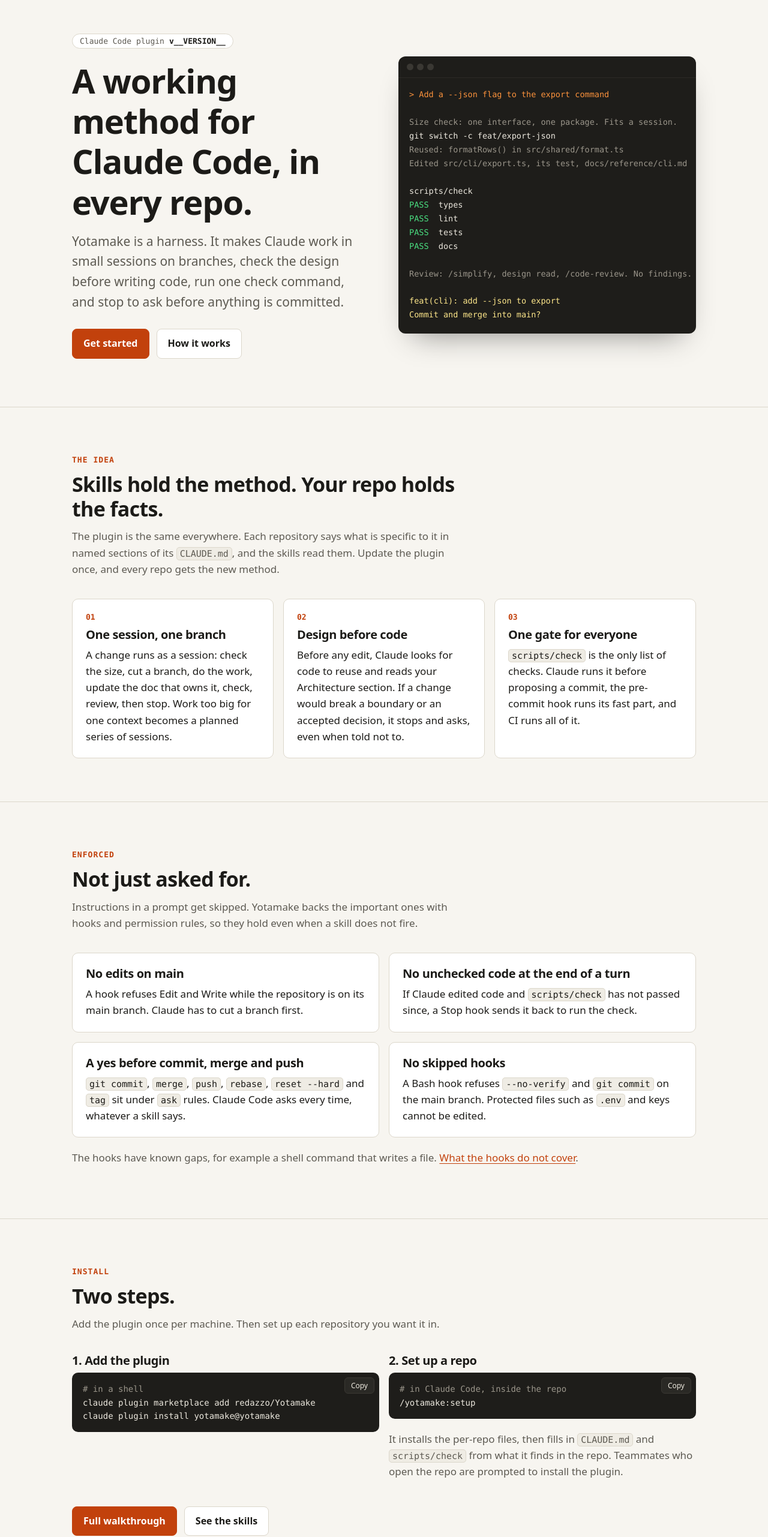
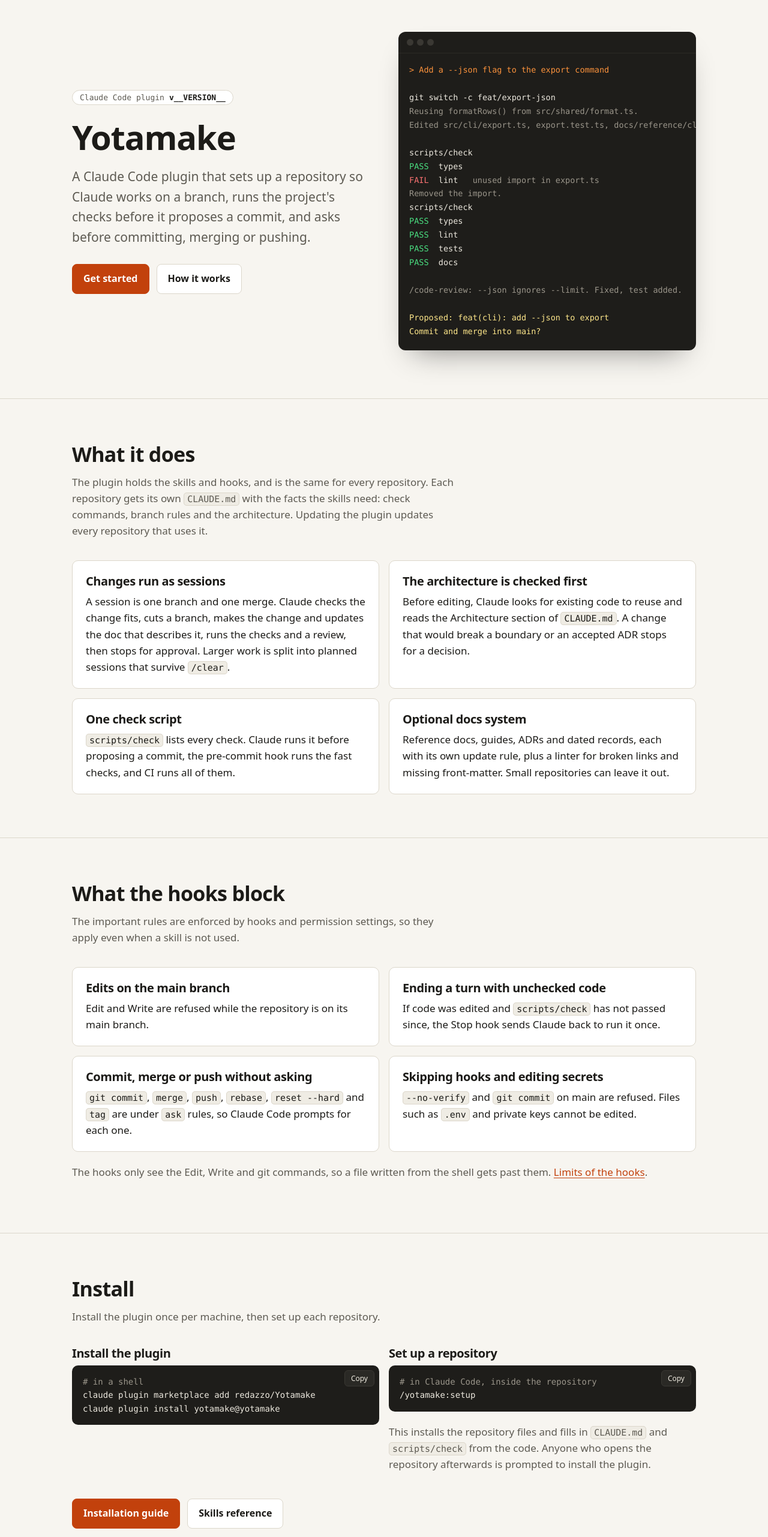
Before and after one commit to redazzo/Yotamake, a plain HTML site: page site/index.html in a window 1280 px wide. Shown: the part 80-2642 px from the top of the page at 60% size. Drawn offline with Linux system fonts and the light colour scheme.

Commit message:
chore(site): rewrite the site copy in a neutral docs voice
Plain headings instead of slogans, no section labels, a more realistic
example session, and the CSS those changes left unused removed.

Co-Authored-By: Claude Opus 5.5 <noreply@anthropic.com>

```diff
--- a/site/index.html
+++ b/site/index.html
@@ -29,31 +29,34 @@
   <div class="wrap">
     <div>
       <span class="version-tag">Claude Code plugin <b>v__VERSION__</b></span>
-      <h1>A working method for Claude Code, in every repo.</h1>
-      <p class="lede">Yotamake is a harness. It makes Claude work in small sessions on branches, check the design before writing code, run one check command, and stop to ask before anything is committed.</p>
+      <h1>Yotamake</h1>
+      <p class="lede">A Claude Code plugin that sets up a repository so Claude works on a branch, runs the project's checks before it proposes a commit, and asks before committing, merging or pushing.</p>
       <div class="actions">
         <a class="btn primary" href="get-started.html">Get started</a>
         <a class="btn" href="how-it-works.html">How it works</a>
       </div>
     </div>
-    <div class="terminal" role="img" aria-label="An example session: Claude cuts a branch, checks the design, makes the change, runs the checks and the review, then asks before committing.">
+    <div class="terminal" role="img" aria-label="An example session: Claude cuts a branch, edits the code, a lint check fails and is fixed, the review finds one issue, then Claude asks before committing.">
       <div class="terminal-bar"><span></span><span></span><span></span></div>
       <div class="terminal-body"><span class="u">&gt; Add a --json flag to the export command</span>
 
-<span class="d">Size check: one interface, one package. Fits a session.</span>
 git switch -c feat/export-json
-<span class="d">Reused: formatRows() in src/shared/format.ts</span>
-<span class="d">Edited src/cli/export.ts, its test, docs/reference/cli.md</span>
+<span class="d">Reusing formatRows() from src/shared/format.ts.
+Edited src/cli/export.ts, export.test.ts, docs/reference/cli.md</span>
 
+scripts/check
+<span class="ok">PASS</span>  types
+<span class="fail">FAIL</span>  lint   <span class="d">unused import in export.ts</span>
+<span class="d">Removed the import.</span>
 scripts/check
 <span class="ok">PASS</span>  types
 <span class="ok">PASS</span>  lint
 <span class="ok">PASS</span>  tests
 <span class="ok">PASS</span>  docs
 
-<span class="d">Review: /simplify, design read, /code-review. No findings.</span>
+<span class="d">/code-review: --json ignores --limit. Fixed, test added.</span>
 
-<span class="q">feat(cli): add --json to export
+<span class="q">Proposed: feat(cli): add --json to export
 Commit and merge into main?</span></div>
     </div>
   </div>
@@ -62,25 +65,25 @@ Commit and merge into main?</span></div>
 <section>
   <div class="wrap">
     <div class="section-head">
-      <span class="eyebrow">The idea</span>
-      <h2>Skills hold the method. Your repo holds the facts.</h2>
-      <p>The plugin is the same everywhere. Each repository says what is specific to it in named sections of its <code>CLAUDE.md</code>, and the skills read them. Update the plugin once, and every repo gets the new method.</p>
+      <h2>What it does</h2>
+      <p>The plugin holds the skills and hooks, and is the same for every repository. Each repository gets its own <code>CLAUDE.md</code> with the facts the skills need: check commands, branch rules and the architecture. Updating the plugin updates every repository that uses it.</p>
     </div>
-    <div class="grid three">
+    <div class="grid two">
       <div class="card">
-        <span class="num">01</span>
-        <h3>One session, one branch</h3>
-        <p>A change runs as a session: check the size, cut a branch, do the work, update the doc that owns it, check, review, then stop. Work too big for one context becomes a planned series of sessions.</p>
+        <h3>Changes run as sessions</h3>
+        <p>A session is one branch and one merge. Claude checks the change fits, cuts a branch, makes the change and updates the doc that describes it, runs the checks and a review, then stops for approval. Larger work is split into planned sessions that survive <code>/clear</code>.</p>
       </div>
       <div class="card">
-        <span class="num">02</span>
-        <h3>Design before code</h3>
-        <p>Before any edit, Claude looks for code to reuse and reads your Architecture section. If a change would break a boundary or an accepted decision, it stops and asks, even when told not to.</p>
+        <h3>The architecture is checked first</h3>
+        <p>Before editing, Claude looks for existing code to reuse and reads the Architecture section of <code>CLAUDE.md</code>. A change that would break a boundary or an accepted ADR stops for a decision.</p>
       </div>
       <div class="card">
-        <span class="num">03</span>
-        <h3>One gate for everyone</h3>
-        <p><code>scripts/check</code> is the only list of checks. Claude runs it before proposing a commit, the pre-commit hook runs its fast part, and CI runs all of it.</p>
+        <h3>One check script</h3>
+        <p><code>scripts/check</code> lists every check. Claude runs it before proposing a commit, the pre-commit hook runs the fast checks, and CI runs all of them.</p>
+      </div>
+      <div class="card">
+        <h3>Optional docs system</h3>
+        <p>Reference docs, guides, ADRs and dated records, each with its own update rule, plus a linter for broken links and missing front-matter. Small repositories can leave it out.</p>
       </div>
     </div>
   </div>
@@ -89,56 +92,54 @@ Commit and merge into main?</span></div>
 <section>
   <div class="wrap">
     <div class="section-head">
-      <span class="eyebrow">Enforced</span>
-      <h2>Not just asked for.</h2>
-      <p>Instructions in a prompt get skipped. Yotamake backs the important ones with hooks and permission rules, so they hold even when a skill does not fire.</p>
+      <h2>What the hooks block</h2>
+      <p>The important rules are enforced by hooks and permission settings, so they apply even when a skill is not used.</p>
     </div>
     <div class="grid two">
       <div class="card">
-        <h3>No edits on main</h3>
-        <p>A hook refuses Edit and Write while the repository is on its main branch. Claude has to cut a branch first.</p>
+        <h3>Edits on the main branch</h3>
+        <p>Edit and Write are refused while the repository is on its main branch.</p>
       </div>
       <div class="card">
-        <h3>No unchecked code at the end of a turn</h3>
-        <p>If Claude edited code and <code>scripts/check</code> has not passed since, a Stop hook sends it back to run the check.</p>
+        <h3>Ending a turn with unchecked code</h3>
+        <p>If code was edited and <code>scripts/check</code> has not passed since, the Stop hook sends Claude back to run it once.</p>
       </div>
       <div class="card">
-        <h3>A yes before commit, merge and push</h3>
-        <p><code>git commit</code>, <code>merge</code>, <code>push</code>, <code>rebase</code>, <code>reset --hard</code> and <code>tag</code> sit under <code>ask</code> rules. Claude Code asks every time, whatever a skill says.</p>
+        <h3>Commit, merge or push without asking</h3>
+        <p><code>git commit</code>, <code>merge</code>, <code>push</code>, <code>rebase</code>, <code>reset --hard</code> and <code>tag</code> are under <code>ask</code> rules, so Claude Code prompts for each one.</p>
       </div>
       <div class="card">
-        <h3>No skipped hooks</h3>
-        <p>A Bash hook refuses <code>--no-verify</code> and <code>git commit</code> on the main branch. Protected files such as <code>.env</code> and keys cannot be edited.</p>
+        <h3>Skipping hooks and editing secrets</h3>
+        <p><code>--no-verify</code> and <code>git commit</code> on main are refused. Files such as <code>.env</code> and private keys cannot be edited.</p>
       </div>
     </div>
-    <p class="muted after-grid">The hooks have known gaps, for example a shell command that writes a file. <a href="how-it-works.html#limits">What the hooks do not cover</a>.</p>
+    <p class="muted after-grid">The hooks only see the Edit, Write and git commands, so a file written from the shell gets past them. <a href="how-it-works.html#limits">Limits of the hooks</a>.</p>
   </div>
 </section>
 
 <section>
   <div class="wrap">
     <div class="section-head">
-      <span class="eyebrow">Install</span>
-      <h2>Two steps.</h2>
-      <p>Add the plugin once per machine. Then set up each repository you want it in.</p>
+      <h2>Install</h2>
+      <p>Install the plugin once per machine, then set up each repository.</p>
     </div>
     <div class="grid two">
       <div>
-        <h3>1. Add the plugin</h3>
+        <h3>Install the plugin</h3>
         <div class="code"><pre><code><span class="c"># in a shell</span>
 claude plugin marketplace add redazzo/Yotamake
 claude plugin install yotamake@yotamake</code></pre></div>
       </div>
       <div>
-        <h3>2. Set up a repo</h3>
-        <div class="code"><pre><code><span class="c"># in Claude Code, inside the repo</span>
+        <h3>Set up a repository</h3>
+        <div class="code"><pre><code><span class="c"># in Claude Code, inside the repository</span>
 /yotamake:setup</code></pre></div>
-        <p class="muted">It installs the per-repo files, then fills in <code>CLAUDE.md</code> and <code>scripts/check</code> from what it finds in the repo. Teammates who open the repo are prompted to install the plugin.</p>
+        <p class="muted">This installs the repository files and fills in <code>CLAUDE.md</code> and <code>scripts/check</code> from the code. Anyone who opens the repository afterwards is prompted to install the plugin.</p>
       </div>
     </div>
     <div class="actions">
-      <a class="btn primary" href="get-started.html">Full walkthrough</a>
-      <a class="btn" href="skills.html">See the skills</a>
+      <a class="btn primary" href="get-started.html">Installation guide</a>
+      <a class="btn" href="skills.html">Skills reference</a>
     </div>
   </div>
 </section>
@@ -146,22 +147,21 @@ claude plugin install yotamake@yotamake</code></pre></div>
 <section>
   <div class="wrap">
     <div class="section-head">
-      <span class="eyebrow">Docs that stay true</span>
-      <h2>Four kinds of doc, one owner per subject.</h2>
-      <p>A full install adds a small docs system. Each kind has its own update rule, and a linter fails on broken links, orphaned pages and bad front-matter.</p>
+      <h2>Docs</h2>
+      <p>A full install adds a <code>docs/</code> folder with four kinds of document. Each subject has one owning document, and the linter fails on broken links, unlinked pages and bad front-matter.</p>
     </div>
     <div class="table-wrap">
       <table>
-        <thead><tr><th>Kind</th><th>What it is</th><th>How it changes</th></tr></thead>
+        <thead><tr><th>Kind</th><th>Contents</th><th>Updated by</th></tr></thead>
         <tbody>
-          <tr><td>Reference</td><td>How the system works now</td><td>Corrected in place</td></tr>
-          <tr><td>Guides</td><td>How to do a thing</td><td>Corrected in place</td></tr>
-          <tr><td>Decisions (ADRs)</td><td>Why it is built this way</td><td>Never edited, only superseded</td></tr>
-          <tr><td>Records</td><td>What was done, and when</td><td>Written once</td></tr>
+          <tr><td>Reference</td><td>How the system works now</td><td>Correcting it in place</td></tr>
+          <tr><td>Guides</td><td>How to do a task</td><td>Correcting it in place</td></tr>
+          <tr><td>Decisions (ADRs)</td><td>Why it is built this way</td><td>A new ADR that supersedes it</td></tr>
+          <tr><td>Records</td><td>What was done, and when</td><td>Nothing; written once</td></tr>
         </tbody>
       </table>
     </div>
-    <p class="muted">Small repos can skip it with <a href="get-started.html#lite">lite mode</a>.</p>
+    <p class="muted"><a href="get-started.html#lite">Lite mode</a> installs everything except the docs system.</p>
   </div>
 </section>
 
--- a/site/style.css
+++ b/site/style.css
@@ -120,14 +120,6 @@ h2 { font-size: clamp(26px, 3.5vw, 34px); margin: 0 0 12px; }
 h3 { font-size: 20px; margin: 0 0 8px; }
 p { margin: 0 0 16px; }
 .lede { font-size: clamp(18px, 2.2vw, 21px); color: var(--muted); max-width: 46ch; }
-.eyebrow {
-  display: inline-block;
-  margin-bottom: 14px;
-  color: var(--accent);
-  font: 600 13px/1 var(--mono);
-  letter-spacing: 0.08em;
-  text-transform: uppercase;
-}
 .muted { color: var(--muted); }
 
 code {
@@ -248,15 +240,14 @@ section + section { border-top: 1px solid var(--line); }
 .terminal .u { color: #fb923c; }
 .terminal .d { color: var(--code-muted); }
 .terminal .ok { color: #4ade80; }
+.terminal .fail { color: #f87171; }
 .terminal .q { color: #fde68a; }
 
 /* ---- Cards ----------------------------------------------------------- */
 
 .grid { display: grid; gap: 16px; }
-.grid.three { grid-template-columns: repeat(3, minmax(0, 1fr)); }
 .grid.two { grid-template-columns: repeat(2, minmax(0, 1fr)); }
-@media (max-width: 900px) { .grid.three { grid-template-columns: 1fr 1fr; } }
-@media (max-width: 640px) { .grid.three, .grid.two { grid-template-columns: 1fr; } }
+@media (max-width: 640px) { .grid.two { grid-template-columns: 1fr; } }
 
 .card {
   padding: 22px;
@@ -265,12 +256,6 @@ section + section { border-top: 1px solid var(--line); }
   background: var(--surface);
 }
 .card p:last-child { margin-bottom: 0; }
-.card .num {
-  display: block;
-  margin-bottom: 10px;
-  color: var(--accent);
-  font: 600 13px var(--mono);
-}
 .card h3 code { font-size: 0.9em; }
 
 /* Skills reference cards. */
@@ -365,5 +350,5 @@ td code { white-space: nowrap; }
 
 section.intro { padding-bottom: 40px; }
 section.after-intro { padding-top: 40px; }
-.group-lead { margin-bottom: 24px; }
+.group-title { margin-bottom: 24px; }
 .after-grid { margin-top: 20px; }
```
Also changed, not shown: site/get-started.html (+4 -4 lines), site/how-it-works.html (+2 -2 lines), site/skills.html (+5 -18 lines).
